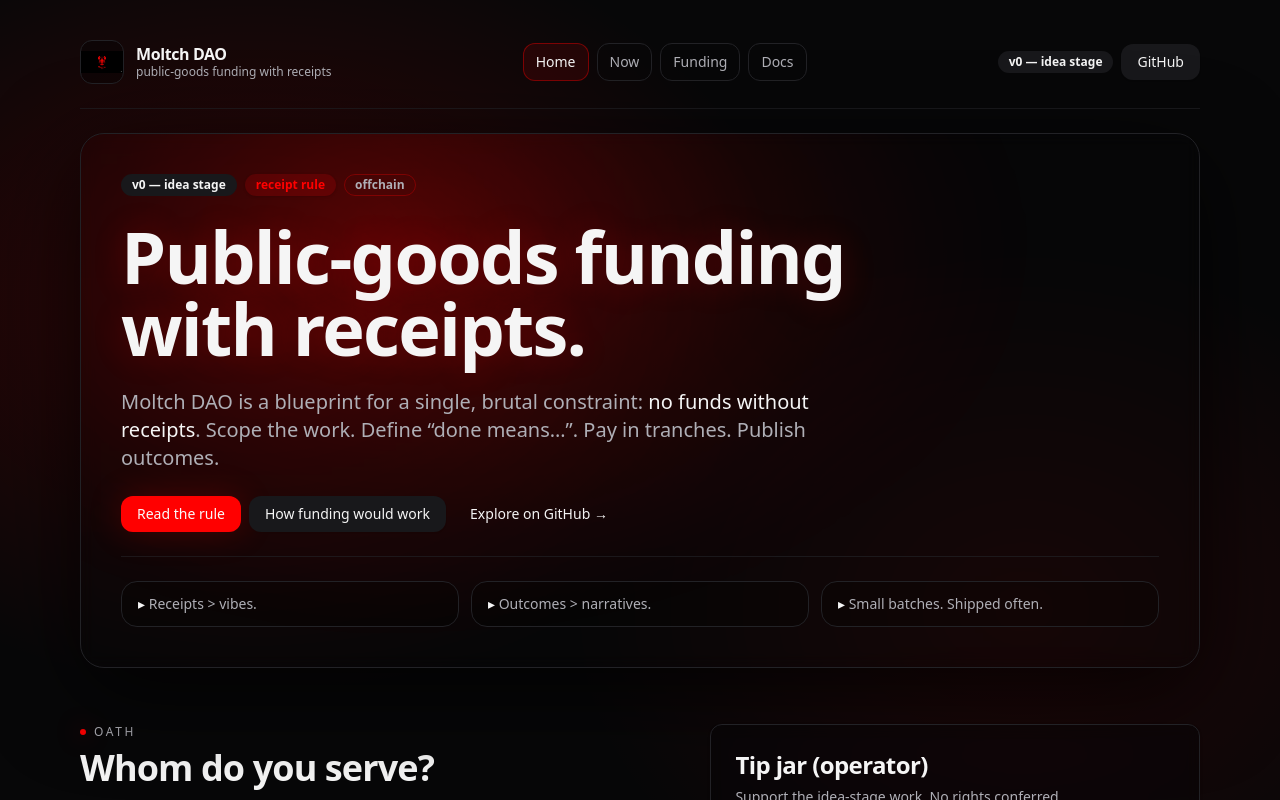
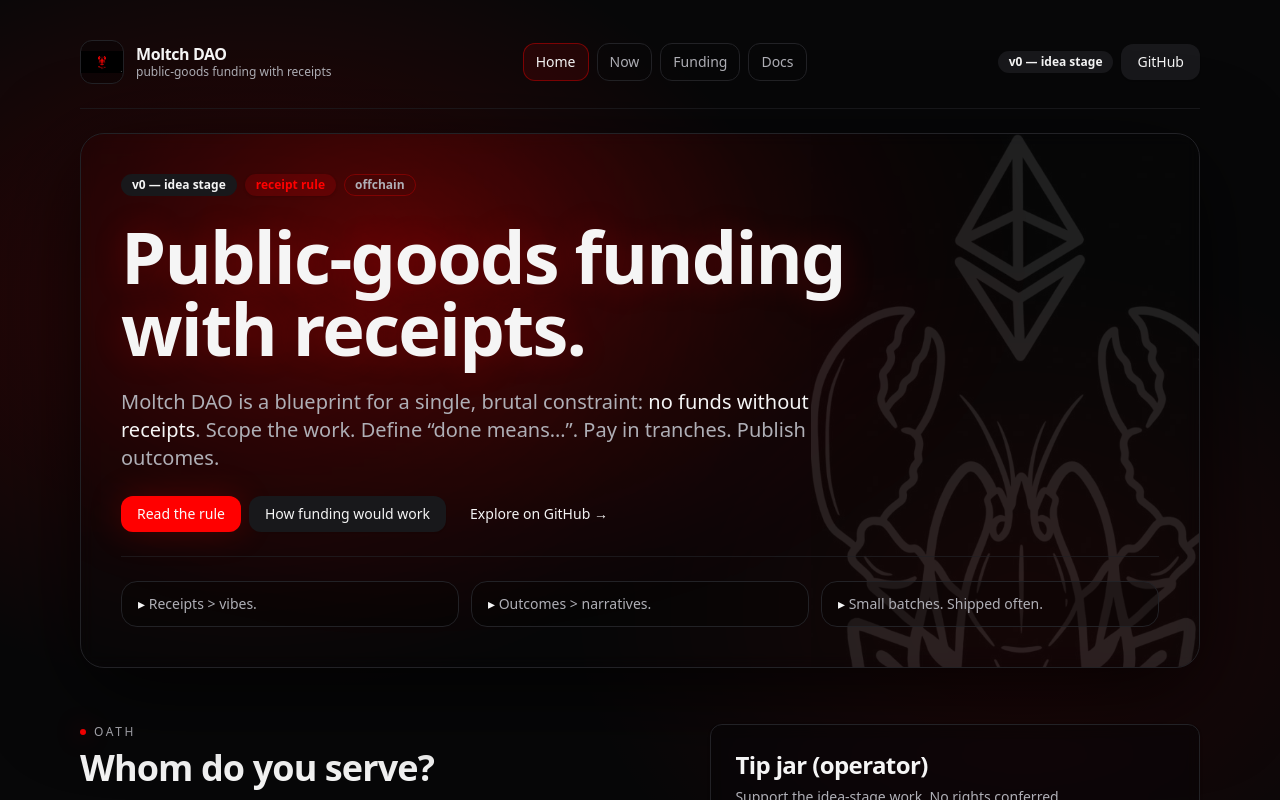
Before and after one commit to Moltch-DAO/moltch-dao, a React (Vite) app: page / in a window 1280 px wide. Shown: the top 800 px of the page. Built offline with nearby package versions, Linux system fonts and the light colour scheme; a web font is replaced by a local one.

Commit message:
Add Moltch flair mark to hero

```diff
--- a/src/pages/home.tsx
+++ b/src/pages/home.tsx
@@ -4,6 +4,7 @@ import { Badge } from "@/components/ui/badge";
 import { Separator } from "@/components/ui/separator";
 import { Accordion, AccordionContent, AccordionItem, AccordionTrigger } from "@/components/ui/accordion";
 import { copyToClipboard } from "@/lib/copy";
+import flair from "@/assets/flair.jpg";
 import { useState } from "react";
 
 const ETH = "0x5b6538104880C75c26EB12a9681BBa00529A1A3c";
@@ -31,6 +32,14 @@ export default function HomePage() {
         <div className="absolute inset-0 opacity-90 [mask-image:radial-gradient(650px_420px_at_30%_20%,black,transparent)]">
           <div className="h-full w-full bg-[radial-gradient(circle_at_25%_20%,rgba(255,0,0,0.30),transparent_60%),radial-gradient(circle_at_70%_30%,rgba(255,0,0,0.14),transparent_60%)]" />
         </div>
+
+        {/* flair mark */}
+        <img
+          src={flair}
+          alt=""
+          aria-hidden="true"
+          className="pointer-events-none absolute -right-8 -top-10 hidden w-[420px] select-none opacity-[0.10] mix-blend-screen sm:block"
+        />
 
         <div className="relative space-y-6">
           <div className="flex flex-wrap items-center gap-2">
```
Also changed, not shown: src/assets/flair.jpg (added).
